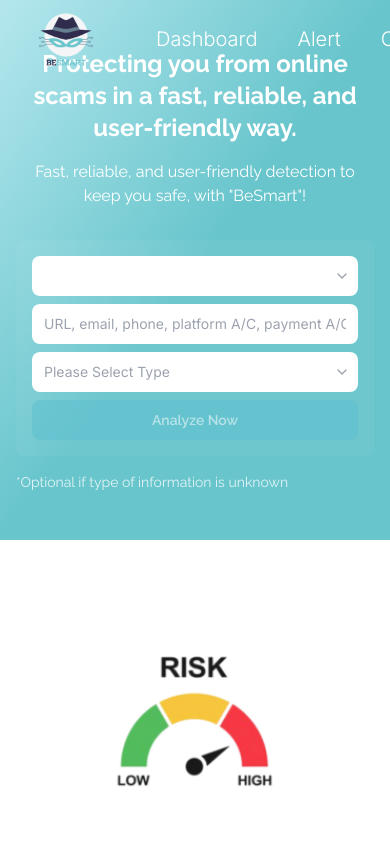
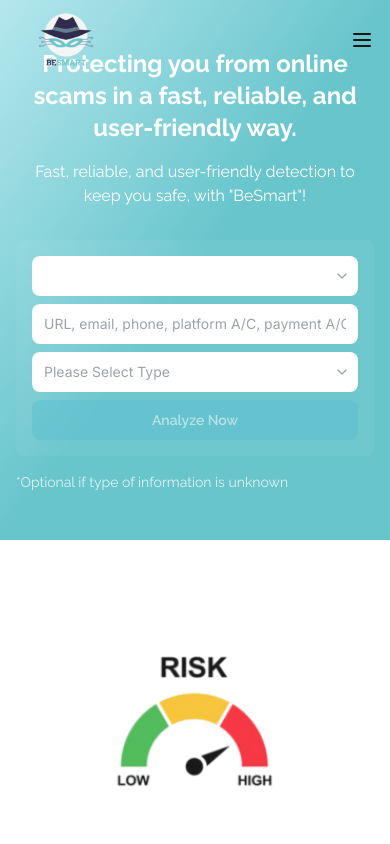
Before and after one commit to ShreyaKumari13/BeSmart, a Next.js app: page /results in a window 390 px wide. Shown: the top 844 px of the page. Built offline with nearby package versions, Linux system fonts and the light colour scheme.

Commit message:
updated navbar

```diff
--- a/src/components/dashboard/navbar.tsx
+++ b/src/components/dashboard/navbar.tsx
@@ -2,13 +2,14 @@
 
 import Link from 'next/link';
 import Image from 'next/image';
-import { Search } from 'lucide-react';
+import { Search, Menu, X } from 'lucide-react';
 import { usePathname } from 'next/navigation';
 import { useEffect, useState } from 'react';
 
 export function Navbar() {
   const pathname = usePathname();
   const [isScrolled, setIsScrolled] = useState(false);
+  const [isMobileMenuOpen, setIsMobileMenuOpen] = useState(false);
 
   useEffect(() => {
     const handleScroll = () => {
@@ -45,6 +46,10 @@
     transition-colors duration-300
   `;
 
+  const toggleMobileMenu = () => {
+    setIsMobileMenuOpen(!isMobileMenuOpen);
+  };
+
   return (
     <nav className={navbarStyle}>
       <div className="container mx-auto px-4 lg:px-32">
@@ -62,9 +67,18 @@
             </div>
           </Link>
 
+          {/* Mobile Menu Button */}
+          <button
+            className="lg:hidden text-3xl"
+            onClick={toggleMobileMenu}
+            aria-label="Toggle mobile menu"
+          >
+            {isMobileMenuOpen ? <X /> : <Menu />}
+          </button>
+
           {/* Desktop Navigation */}
-          <div className="flex-1 ml-10">
-            <ul className="flex items-center justify-end gap-10">
+          <div className="hidden lg:flex flex-1 ml-10">
+            <ul className="flex items-center justify-end gap-10 w-full">
               <li>
                 <Link href="/dashboard" className={getLinkStyle('/')}>
                   Dashboard
@@ -102,6 +116,48 @@
             </ul>
           </div>
         </div>
+
+        {/* Mobile Navigation */}
+        {isMobileMenuOpen && (
+          <div className="lg:hidden">
+            <ul className="flex flex-col items-center gap-4 py-4">
+              <li>
+                <Link href="/dashboard" className={getLinkStyle('/')}>
+                  Dashboard
+                </Link>
+              </li>
+              <li>
+                <Link href="/alert" className={getLinkStyle('/about')}>
+                  Alert
+                </Link>
+              </li>
+              <li>
+                <Link href="/cases" className={getLinkStyle('/how-it-works')}>
+                  Cases
+                </Link>
+              </li>
+              <li>
+                <Link href="/reports" className={getLinkStyle('/contact')}>
+                  Reports
+                </Link>
+              </li>
+              <li>
+                <Link href="/settings" className={getLinkStyle('/contact')}>
+                  Settings
+                </Link>
+              </li>
+              <li>
+                {/* Search Icon */}
+                <button
+                  className={getIconStyle()}
+                  aria-label="Search"
+                >
+                  <Search className="w-5 h-5" />
+                </button>
+              </li>
+            </ul>
+          </div>
+        )}
       </div>
     </nav>
   );
```
